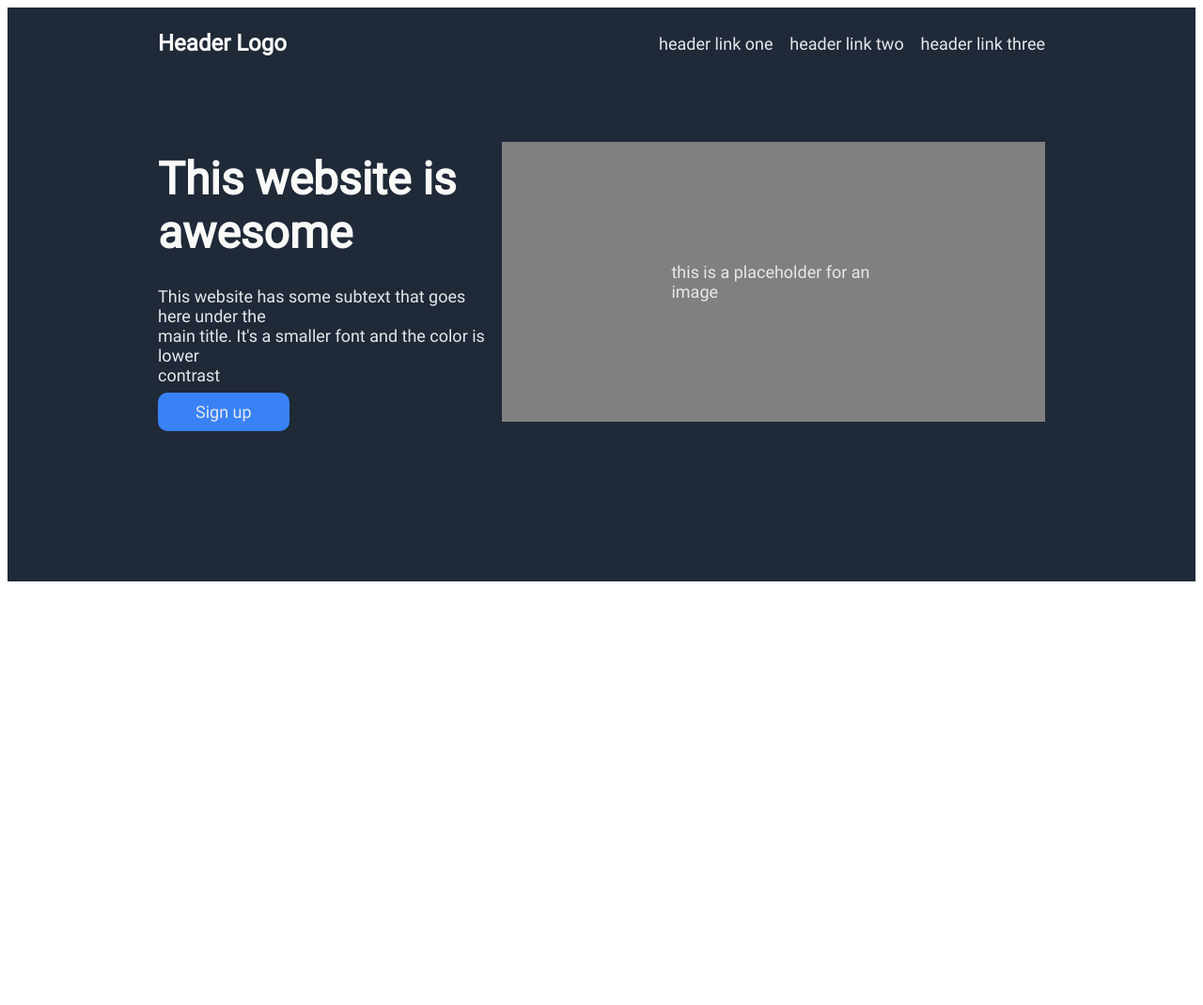
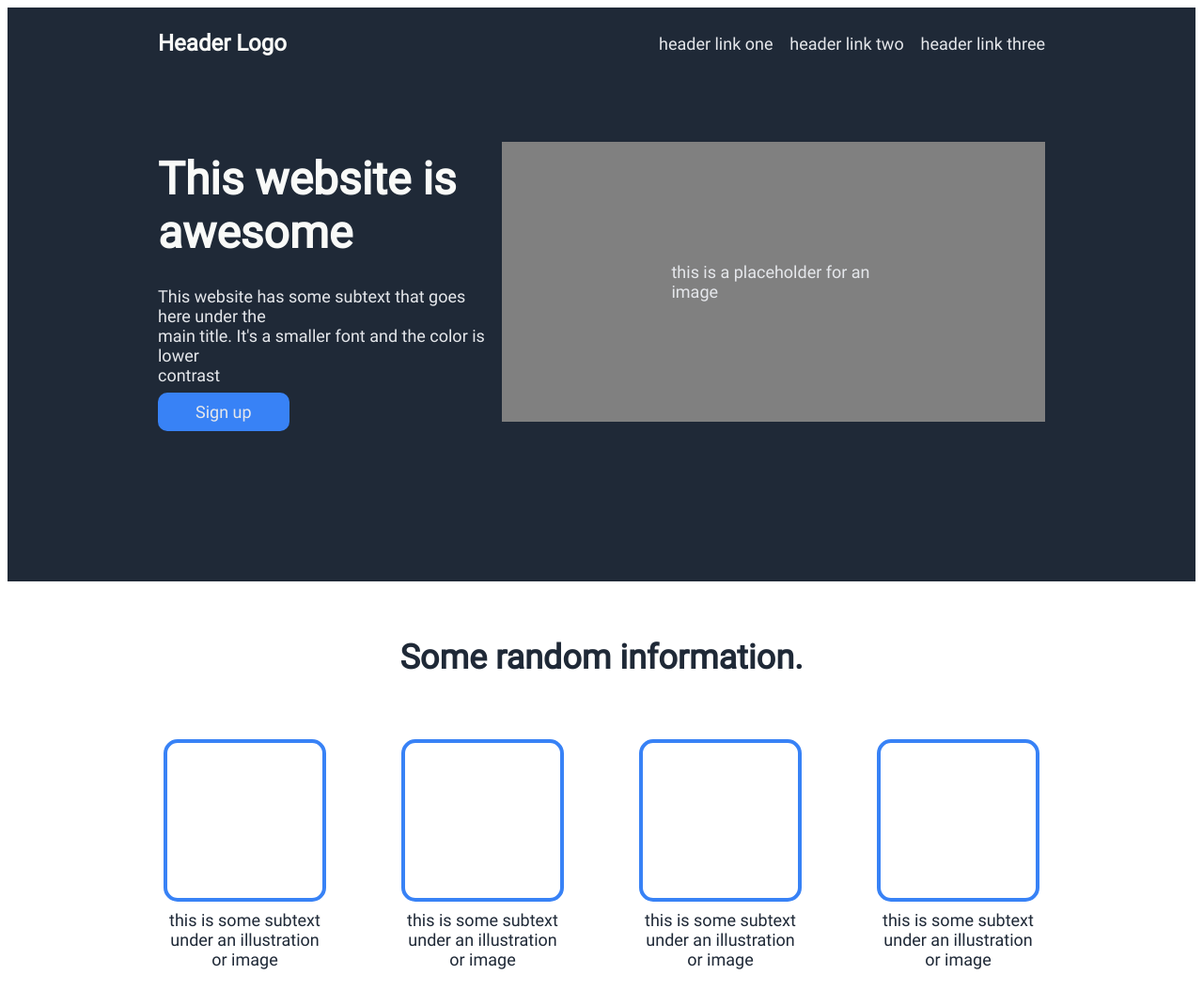
Before and after one commit to tsakP/FD-Training-Petros-Tsakonas, a plain HTML site: page Brainnest FD Training/Practical Assignments/CSS Assignments/Main CSS Project/index.html in a window 1280 px wide. Shown: the whole page at 94% size. Before the commit the page ends 800 px from the top, so only its background shows below. Drawn offline with Linux system fonts and the light colour scheme.

Commit message:
CSS Main Project Section 2 finished
Addition and stylization of the elements and content (1 header, 4 image holders & 4 figure captions) below the 1st section.

```diff
--- a/Brainnest FD Training/Practical Assignments/CSS Assignments/Main CSS Project/index.html
+++ b/Brainnest FD Training/Practical Assignments/CSS Assignments/Main CSS Project/index.html
@@ -36,7 +36,35 @@
         </div>
       </div>
     </section>
-    <section id="section2"></section>
+    <section id="section2">
+      <div id="sec2Header">Some random information.</div>
+      <div id="sec2GroupOfImgs">
+        <figure>
+          <div></div>
+          <figcaption class="sec2SecondaryText">
+            <center>this is some subtext</center><center>under an illustration</center><center>or image</center>
+          </figcaption>
+        </figure>
+        <figure>
+          <div></div>
+          <figcaption class="sec2SecondaryText">
+            <center>this is some subtext</center><center> under an illustration</center><center>or image</center>
+          </figcaption>
+        </figure>
+        <figure>
+          <div></div>
+          <figcaption class="sec2SecondaryText">
+            <center>this is some subtext</center><center> under an illustration</center><center>or image</center>
+          </figcaption class="sec2SecondaryText">
+        </figure>
+        <figure>
+          <div></div>
+          <figcaption class="sec2SecondaryText">
+            <center>this is some subtext</center><center>under an illustration</center><center>or image</center>
+          </figcaption>
+        </figure>
+      </div>
+    </section>
     <section id="section3"></section>
     <section id="section4"></section>
     <footer></footer>
--- a/Brainnest FD Training/Practical Assignments/CSS Assignments/Main CSS Project/styles.css
+++ b/Brainnest FD Training/Practical Assignments/CSS Assignments/Main CSS Project/styles.css
@@ -59,3 +59,30 @@ a,
   padding: 128px 180px;
   margin-top: 20px;
 }
+#section2 {
+  display: flex;
+  flex-direction: column;
+  align-items: center;
+  padding: 60px 270px;
+}
+#sec2Header {
+  font-size: 36px;
+  font-weight: bolder;
+  color: #1f2937;
+}
+#sec2GroupOfImgs {
+  display: flex;
+  flex-direction: row;
+  margin-top: 50px;
+}
+.sec2SecondaryText {
+  margin-top: 9px;
+  font-size: 18px;
+  color: #1f2937;
+}
+#sec2GroupOfImgs figure div {
+  width: 165px;
+  height: 165px;
+  border: 4px solid #3882f6;
+  border-radius: 15px 15px 15px 15px;
+}
```
